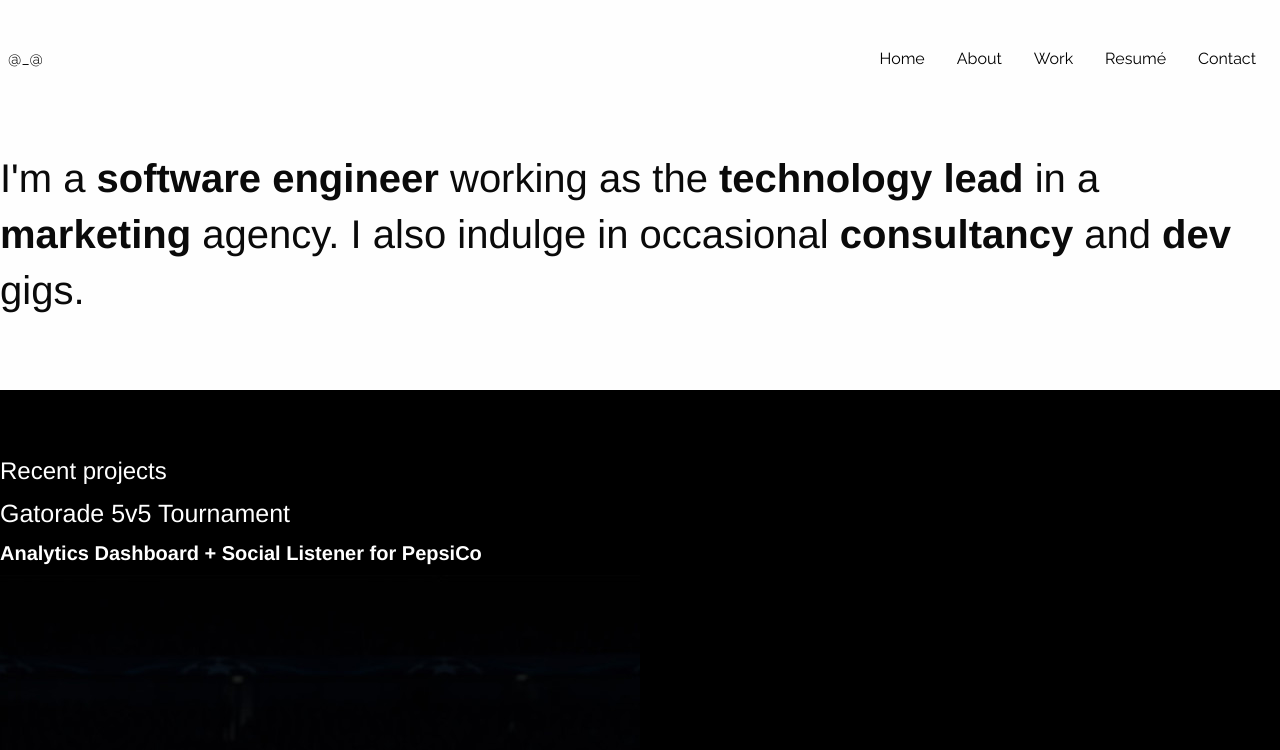
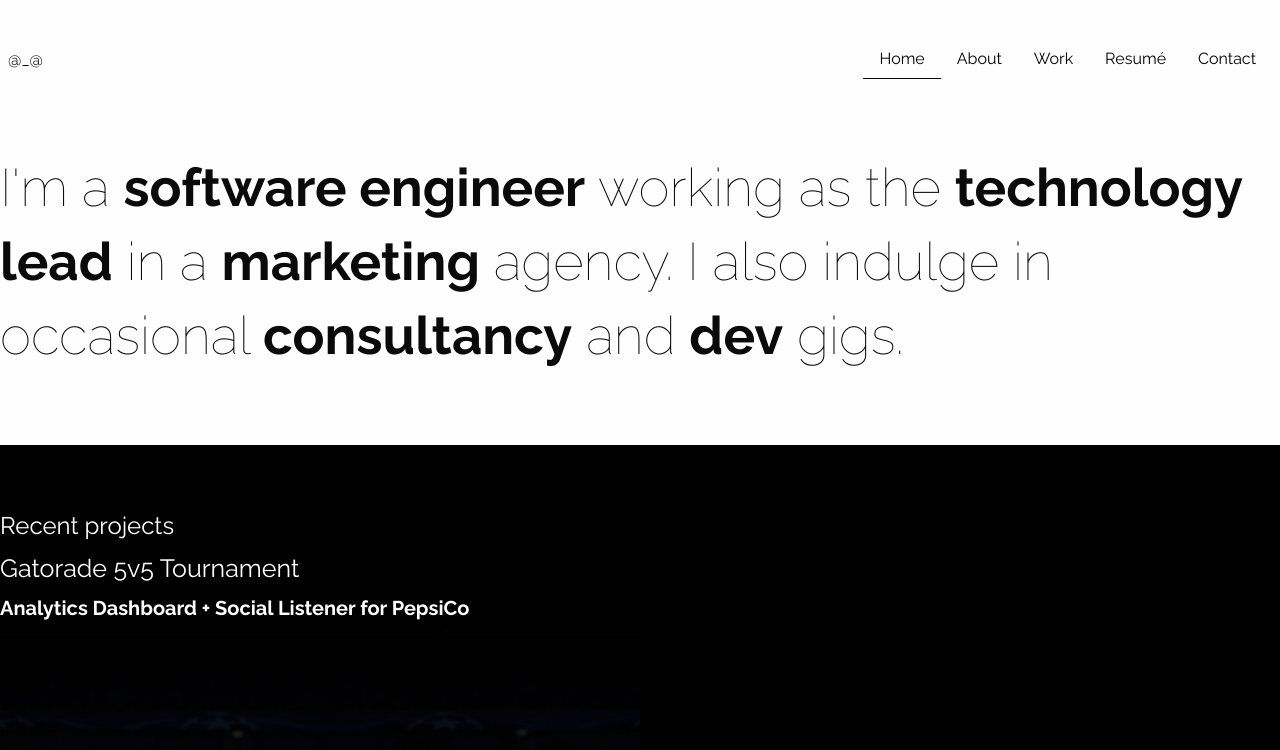
Before and after one commit to antonio666917/arod.us-ngx, an Angular app: page /home in a window 1280 px wide. Shown: the top 750 px of the page. Built offline with nearby package versions, Linux system fonts and the light colour scheme.

Commit message:
Style improvements

```diff
--- a/src/app/header/header.component.scss
+++ b/src/app/header/header.component.scss
@@ -7,12 +7,18 @@ header {
   .top-bar,
   .top-bar ul {
     background: transparent;
+    a {
+      &.active {
+        border-bottom: 1px solid black;
+        color: black;
+      }
+    }
   }
   .top-bar-title {
     .logo-chaos {
       display: inline-block;
       text-indent: -999999px;
-      background: transparent url('../../img/logo-eee.png') no-repeat;
+      background: transparent url('../../assets/img/logo-eee.png') no-repeat;
       background-size: contain;
       width: 60px;
       height: 60px;
--- a/src/app/home/home.component.scss
+++ b/src/app/home/home.component.scss
@@ -0,0 +1,39 @@
+#intro-hero {
+  h2 {
+    font-weight: 100;
+    font-size: 3.3em;
+  }
+}
+
+.brands-grid {
+  display: flex;
+  padding-top: 1.5em;
+  padding-bottom: .5rem;
+  img {
+    display: block;
+    width: auto;
+    max-height: 100px;
+    padding-bottom: 1em;
+    margin: 0 auto;
+    filter: grayscale(100%);
+    transition: -webkit-filter 500ms linear;
+    &:hover {
+      filter: grayscale(0%);
+      transition: -webkit-filter 500ms linear;
+    }
+  }
+}
+
+.brand-item {
+  margin-bottom: 1.5rem;
+}
+
+.typed-cursor {
+  animation: blink 1s infinite;
+}
+
+@keyframes blink {
+  to {
+    opacity: .0;
+  }
+}
--- a/src/styles.scss
+++ b/src/styles.scss
@@ -1,6 +1,10 @@
-@import url('https://fonts.googleapis.com/css?family=Raleway');
+@import url('https://fonts.googleapis.com/css?family=Raleway:100,400,700');
 
 html, body {
+  font-family: 'Raleway', sans-serif;
+}
+
+h1, h2, h3, h4, h5 {
   font-family: 'Raleway', sans-serif;
 }
 
```
